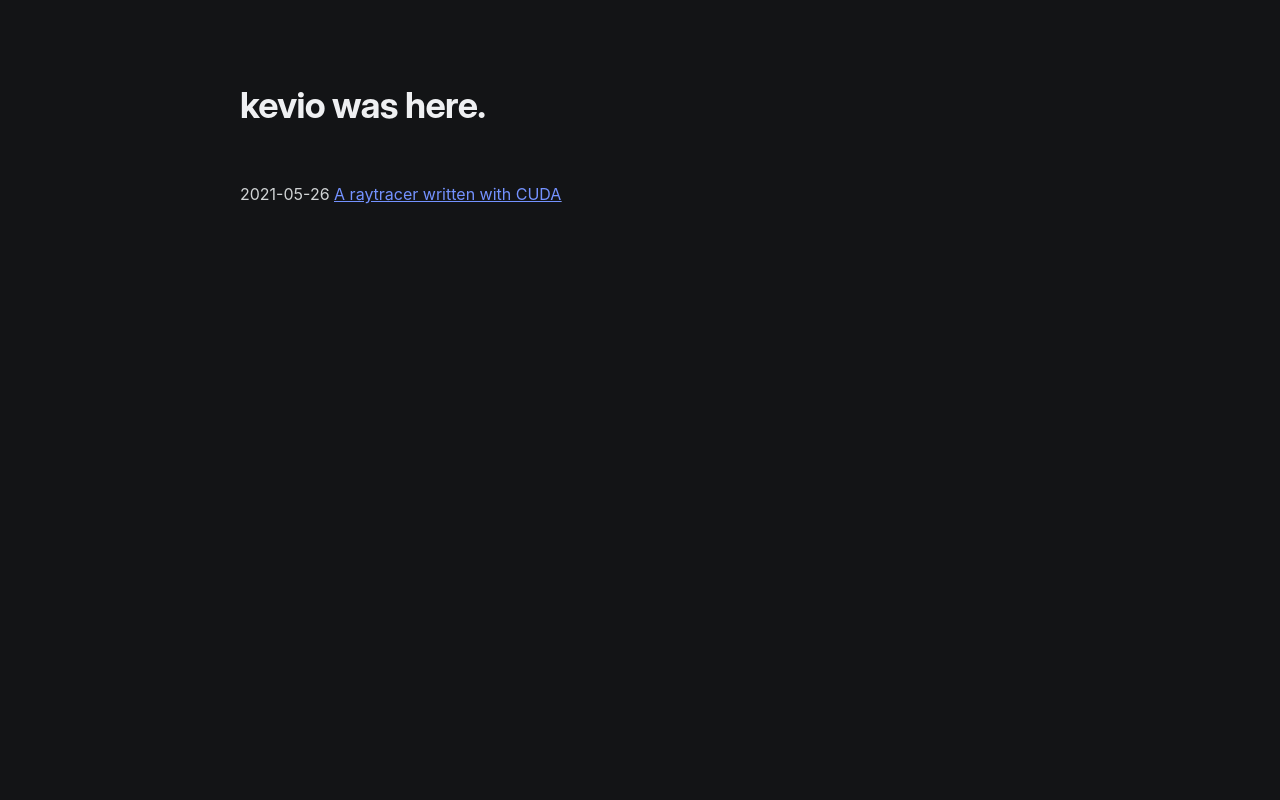
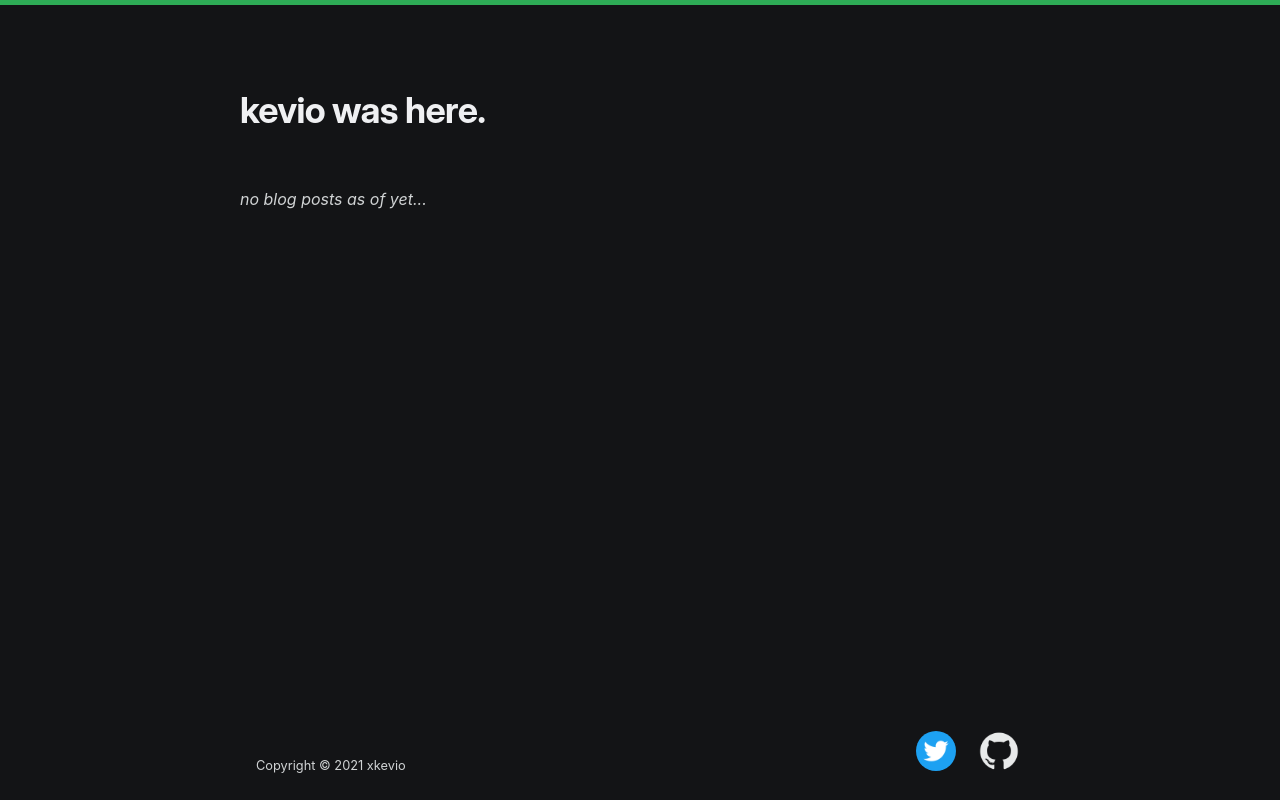
Before and after one commit to xkevio/xkevio.github.io, a plain HTML site: page index.html in a window 1280 px wide. Drawn offline with Linux system fonts and the light colour scheme.

Commit message:
Add landing page with images

```diff
--- a/index.html
+++ b/index.html
@@ -1249,10 +1249,43 @@ blockquote>h6:first-child::before {
     margin-right: 4px;
 }
 
+#down-left {
+    position: absolute;
+    bottom: 3%;
+    left: 20%;
+    color: var(--text-color);
+    font-size: 0.8rem;
+}
+
+#down-right {
+    position: absolute;
+    bottom: 3%;
+    right: 20%;
+    color: var(--text-color);
+    font-size: 0.8rem;
+}
+
+html {
+    border-top: 5px solid #2eac56;
+}
+
+#twitter {
+    border-radius: 100px;
+}
+
+#github {
+   -webkit-filter: invert(1);
+   filter: invert(1);
+}
+
 
 </style><title>kevio was here</title>
 </head>
 <body class='typora-export os-windows'><div class='typora-export-content'>
-<div id='write'  class=''><p>&nbsp;</p><h1 id='kevio-was-here'><span>kevio was here.</span></h1><p>&nbsp;</p><p><time datetime="2021-05-26"><span>2021-05-26</span></time><span> </span><u><a href='https://github.com/xkevio/CUDA-Raytracer'><span>A raytracer written with CUDA</span></a></u><span> </span></p><p>&nbsp;</p></div></div>
+<div id='write'  class=''><p>&nbsp;</p><h1 id='kevio-was-here'><span>kevio was here.</span></h1><p>&nbsp;</p><p><em><span>no blog posts as of yet...</span></em></p><p>&nbsp;</p></div></div>
+<footer id='down-left'>Copyright © 2021 xkevio</footer>
+<footer id='down-right'><a href="https://twitter.com/xkevio"><img src="Twitter_Logo_WhiteOnBlue.png" id="twitter" alt="Twitter" width="40" height="40"></a>&nbsp;&nbsp;&nbsp;&nbsp;
+    <a href="https://github.com/xkevio"><img src="github.png" id="github" alt="GitHub" width="50" height="50"></a>
+</footer>
 </body>
 </html>
```
Also changed, not shown: Twitter_Logo_WhiteOnBlue.png (added), github.png (added).
